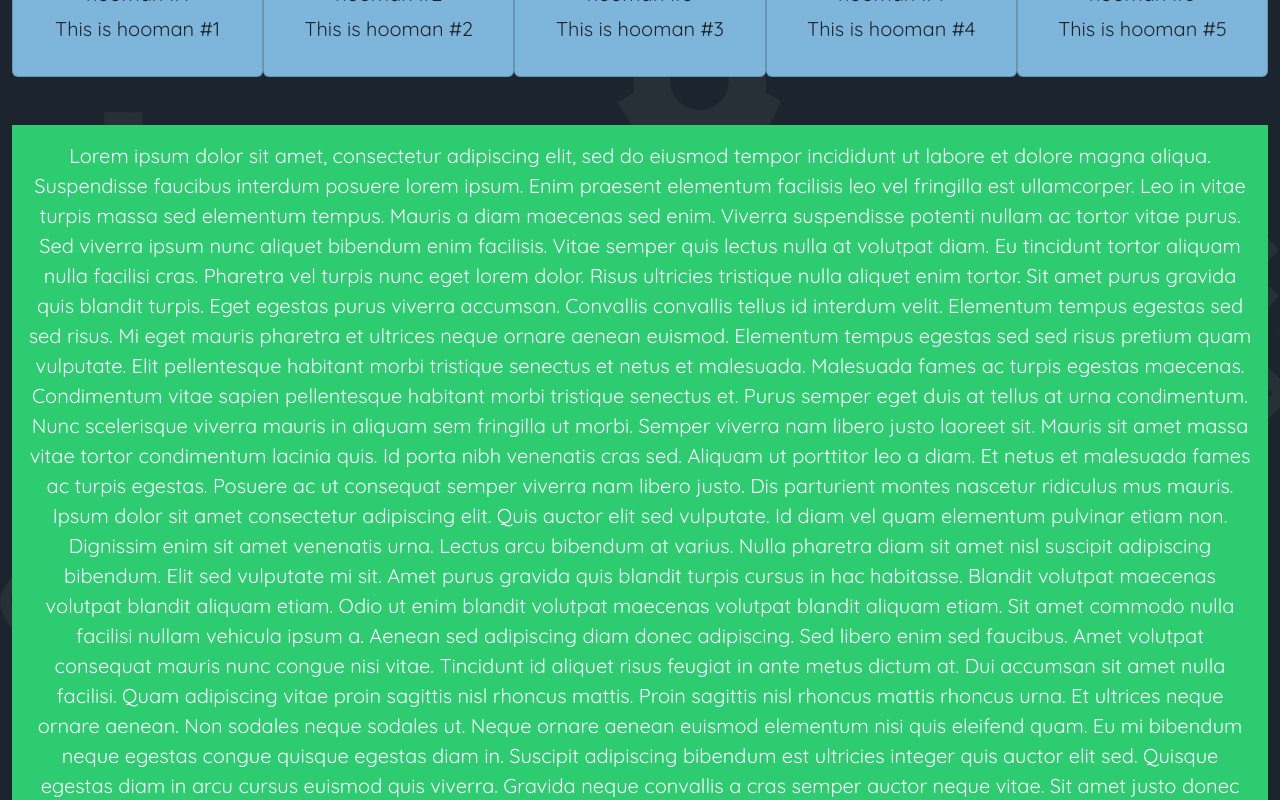
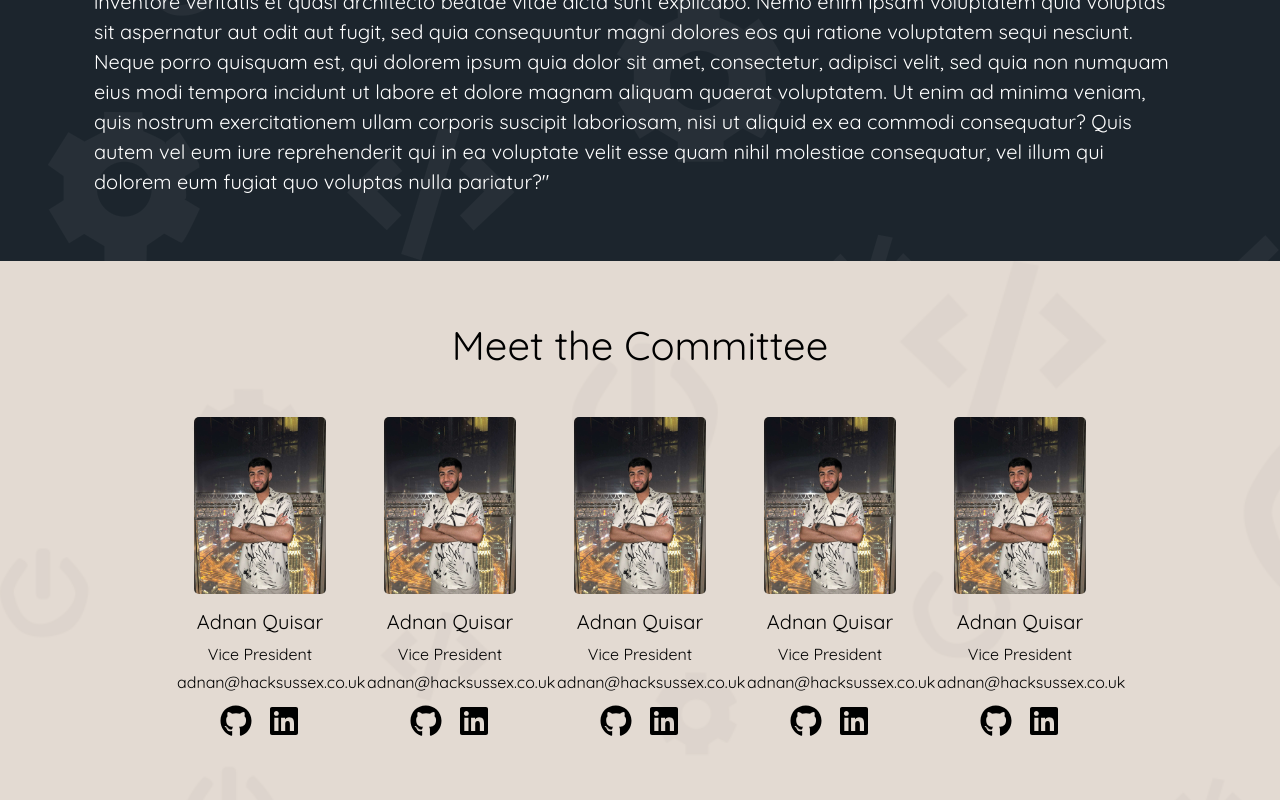
Before and after one commit to HackSussexP/HackSussexWebsite, a React (Create React App) app: page /about in a window 1280 px wide. Shown: the part 460-1260 px from the top of the page. Built offline with nearby package versions, Linux system fonts and the light colour scheme.

Commit message:
feat: about section completed

```diff
--- a/src/components/PhotoCard.js
+++ b/src/components/PhotoCard.js
@@ -1,17 +1,25 @@
 import React from 'react';
+import styles from '../views/About.module.css';
 
-const PhotoCard = (props) => {
-    return (
-        <>
-            <div className="card text-center p-3" style={{width: 18+"rem", backgroundColor: "var(--light-blue)"}}>
-                <img className='card-img-top' src={props.photo} alt='hooman #5'></img>
-                <div className="card-body">
-                <h5 className="card-title">{props.title}</h5>
-                <p className="card-text">{props.text}</p>
-                </div>
-            </div>
-        </>
-    )
-}
+import { FaGithub, FaLinkedin } from 'react-icons/fa';
+
+const PhotoCard = ({ imageUrl, name, role, email, githubLink, linkedinLink }) => {
+  return (
+    <div className="text-center mb-4">
+      <img src={imageUrl} alt={`${name}'s photo`} style={{ width: '80%', maxWidth: '200px', height: 'auto', maxHeight: '340px', borderRadius: '5px' }} />
+      <h5 className={styles.blackText + " mt-3 font-weight-bold"}>{name}</h5>
+      <div className={styles.roleText + " font-weight-bold"} style={{ color: 'black'}}>{role}</div>
+      <a href={`mailto:${email}`} className={styles.emailLink}>{email}</a>
+      <div className="d-flex justify-content-center mt-2">
+        <a href={githubLink} target="_blank" rel="noopener noreferrer" className="mx-2">
+          <FaGithub className={styles.icon} />
+        </a>
+        <a href={linkedinLink} target="_blank" rel="noopener noreferrer" className="mx-2">
+          <FaLinkedin className={styles.icon} />
+        </a>
+      </div>
+    </div>
+  );
+};
 
 export default PhotoCard;
--- a/src/views/About.js
+++ b/src/views/About.js
@@ -1,57 +1,112 @@
 import React from 'react';
-import human from './../assets/index-carousel/image1.png'
+import styles from './About.module.css';
+
 import PhotoCard from './../components/PhotoCard'
 
-//To change
-// - add actual people's photos, names and descriptions
-// - fill in 'the rest of the page' once we know what is going there
-// - sort out display for wide (horizontal) and thin (vertical) mode
+import adnan from '../assets/Committee/adnan.jpg'
 
 const About = () => {
-  return(
+
+  const committeeMembers = [
+    {
+      imageUrl: adnan,
+      name: "Adnan Quisar",
+      role: "Vice President",
+      email: "adnan@hacksussex.co.uk",
+      githubLink: "https://github.com/adnantech",
+      linkedinLink: "https://linkedin.com/in/adnanquisar"
+    },
+    {
+      imageUrl: adnan,
+      name: "Adnan Quisar",
+      role: "Vice President",
+      email: "adnan@hacksussex.co.uk",
+      githubLink: "https://github.com/adnantech",
+      linkedinLink: "https://linkedin.com/in/adnanquisar"
+    },
+    {
+      imageUrl: adnan,
+      name: "Adnan Quisar",
+      role: "Vice President",
+      email: "adnan@hacksussex.co.uk",
+      githubLink: "https://github.com/adnantech",
+      linkedinLink: "https://linkedin.com/in/adnanquisar"
+    },
+    {
+      imageUrl: adnan,
+      name: "Adnan Quisar",
+      role: "Vice President",
+      email: "adnan@hacksussex.co.uk",
+      githubLink: "https://github.com/adnantech",
+      linkedinLink: "https://linkedin.com/in/adnanquisar"
+    },
+    {
+      imageUrl: adnan,
+      name: "Adnan Quisar",
+      role: "Vice President",
+      email: "adnan@hacksussex.co.uk",
+      githubLink: "https://github.com/adnantech",
+      linkedinLink: "https://linkedin.com/in/adnanquisar"
+    },
+    {
+      imageUrl: adnan,
+      name: "Adnan Quisar",
+      role: "Vice President",
+      email: "adnan@hacksussex.co.uk",
+      githubLink: "https://github.com/adnantech",
+      linkedinLink: "https://linkedin.com/in/adnanquisar"
+    },
+    {
+      imageUrl: adnan,
+      name: "Adnan Quisar",
+      role: "Vice President",
+      email: "adnan@hacksussex.co.uk",
+      githubLink: "https://github.com/adnantech",
+      linkedinLink: "https://linkedin.com/in/adnanquisar"
+    },
+    {
+      imageUrl: adnan,
+      name: "Adnan Quisar",
+      role: "Vice President",
+      email: "adnan@hacksussex.co.uk",
+      githubLink: "https://github.com/adnantech",
+      linkedinLink: "https://linkedin.com/in/adnanquisar"
+    },
+  ];
+
+  return (
     <>
-      <div>
-        <div className='container-fluid'>
-          <h1 className='row text-lg-center p-5'>MEET US</h1>
-          <div className="row d-block d-sm-none">
-            <PhotoCard photo={human} title={"hooman #1"} text={"This is hooman #1"}/>
-            <PhotoCard photo={human} title={"hooman #2"} text={"This is hooman #2"}/>
-            <PhotoCard photo={human} title={"hooman #3"} text={"This is hooman #3"}/>
-            <PhotoCard photo={human} title={"hooman #4"} text={"This is hooman #4"}/>
-            <PhotoCard photo={human} title={"hooman #5"} text={"This is hooman #5"}/>
+    <div className="container mt-5">
+      <div className="row">
+        <div className="col text-center">
+          <h1 className="display-3 font-weight-bold">Hi, we are HackSussex</h1>
+        </div>
+      </div>
+      <div className="row mt-4">
+          <div className="col px-4">
+            <p className={styles.responsiveText}>"Lorem ipsum dolor sit amet, consectetur adipiscing elit, sed do eiusmod tempor incididunt ut labore et dolore magna aliqua. Ut enim ad minim veniam, quis nostrud exercitation ullamco laboris nisi ut aliquip ex ea commodo consequat. Duis aute irure dolor in reprehenderit in voluptate velit esse cillum dolore eu fugiat nulla pariatur. Excepteur sint occaecat cupidatat non proident, sunt in culpa qui officia deserunt mollit anim id est laborum."</p>
+            <p className={styles.responsiveText}>Section 1.10.32 of "de Finibus Bonorum et Malorum", written by Cicero in 45 BC
+              "Sed ut perspiciatis unde omnis iste natus error sit voluptatem accusantium doloremque laudantium, totam rem aperiam, eaque ipsa quae ab illo inventore veritatis et quasi architecto beatae vitae dicta sunt explicabo. Nemo enim ipsam voluptatem quia voluptas sit aspernatur aut odit aut fugit, sed quia consequuntur magni dolores eos qui ratione voluptatem sequi nesciunt. Neque porro quisquam est, qui dolorem ipsum quia dolor sit amet, consectetur, adipisci velit, sed quia non numquam eius modi tempora incidunt ut labore et dolore magnam aliquam quaerat voluptatem. Ut enim ad minima veniam, quis nostrum exercitationem ullam corporis suscipit laboriosam, nisi ut aliquid ex ea commodi consequatur? Quis autem vel eum iure reprehenderit qui in ea voluptate velit esse quam nihil molestiae consequatur, vel illum qui dolorem eum fugiat quo voluptas nulla pariatur?"</p>
           </div>
-          <div className="row d-none d-sm-block">
-            <div className='d-flex justify-content-around'>
-              <PhotoCard photo={human} title={"hooman #1"} text={"This is hooman #1"}/>
-              <PhotoCard photo={human} title={"hooman #2"} text={"This is hooman #2"}/>
-              <PhotoCard photo={human} title={"hooman #3"} text={"This is hooman #3"}/>
-              <PhotoCard photo={human} title={"hooman #4"} text={"This is hooman #4"}/>
-              <PhotoCard photo={human} title={"hooman #5"} text={"This is hooman #5"}/>
+      </div>
+    </div>
+
+    <div className={styles.meetCommitteeSection}>
+        <div className="container mt-5">
+          <h1 className={styles.titleSpacing + " text-center mb-5"}>Meet the Committee</h1>
+          {Array(Math.ceil(committeeMembers.length / 5)).fill().map((_, rowIndex) => (
+            <div className="row d-flex justify-content-center"  key={rowIndex}>
+              {committeeMembers.slice(rowIndex * 5, (rowIndex + 1) * 5).map(member => (
+                <div className="col-lg-2 col-md-3 col-sm-4 col-12 mb-5" key={member.name}>
+                  <PhotoCard {...member} />
+                </div>
+              ))}
             </div>
-          </div>
-          <div className='container-fluid text-center p-3 mt-5' style={{backgroundColor: "var(--green)"}}>Lorem ipsum dolor sit amet, consectetur adipiscing elit, sed do eiusmod tempor incididunt ut labore et dolore magna aliqua. Suspendisse faucibus interdum posuere lorem ipsum. Enim praesent elementum facilisis leo vel fringilla est ullamcorper. Leo in vitae turpis massa sed elementum tempus. Mauris a diam maecenas sed enim. Viverra suspendisse potenti nullam ac tortor vitae purus. Sed viverra ipsum nunc aliquet bibendum enim facilisis. Vitae semper quis lectus nulla at volutpat diam. Eu tincidunt tortor aliquam nulla facilisi cras. Pharetra vel turpis nunc eget lorem dolor. Risus ultricies tristique nulla aliquet enim tortor. Sit amet purus gravida quis blandit turpis. Eget egestas purus viverra accumsan. Convallis convallis tellus id interdum velit. Elementum tempus egestas sed sed risus. Mi eget mauris pharetra et ultrices neque ornare aenean euismod. Elementum tempus egestas sed sed risus pretium quam vulputate. Elit pellentesque habitant morbi tristique senectus et netus et malesuada. Malesuada fames ac turpis egestas maecenas. Condimentum vitae sapien pellentesque habitant morbi tristique senectus et.
-
-Purus semper eget duis at tellus at urna condimentum. Nunc scelerisque viverra mauris in aliquam sem fringilla ut morbi. Semper viverra nam libero justo laoreet sit. Mauris sit amet massa vitae tortor condimentum lacinia quis. Id porta nibh venenatis cras sed. Aliquam ut porttitor leo a diam. Et netus et malesuada fames ac turpis egestas. Posuere ac ut consequat semper viverra nam libero justo. Dis parturient montes nascetur ridiculus mus mauris. Ipsum dolor sit amet consectetur adipiscing elit. Quis auctor elit sed vulputate. Id diam vel quam elementum pulvinar etiam non. Dignissim enim sit amet venenatis urna. Lectus arcu bibendum at varius. Nulla pharetra diam sit amet nisl suscipit adipiscing bibendum. Elit sed vulputate mi sit. Amet purus gravida quis blandit turpis cursus in hac habitasse.
-
-Blandit volutpat maecenas volutpat blandit aliquam etiam. Odio ut enim blandit volutpat maecenas volutpat blandit aliquam etiam. Sit amet commodo nulla facilisi nullam vehicula ipsum a. Aenean sed adipiscing diam donec adipiscing. Sed libero enim sed faucibus. Amet volutpat consequat mauris nunc congue nisi vitae. Tincidunt id aliquet risus feugiat in ante metus dictum at. Dui accumsan sit amet nulla facilisi. Quam adipiscing vitae proin sagittis nisl rhoncus mattis. Proin sagittis nisl rhoncus mattis rhoncus urna. Et ultrices neque ornare aenean. Non sodales neque sodales ut. Neque ornare aenean euismod elementum nisi quis eleifend quam. Eu mi bibendum neque egestas congue quisque egestas diam in. Suscipit adipiscing bibendum est ultricies integer quis auctor elit sed. Quisque egestas diam in arcu cursus euismod quis viverra. Gravida neque convallis a cras semper auctor neque vitae. Sit amet justo donec enim diam vulputate ut pharetra.
-
-Potenti nullam ac tortor vitae purus faucibus. Ullamcorper velit sed ullamcorper morbi tincidunt ornare. Egestas erat imperdiet sed euismod nisi porta lorem mollis. Condimentum id venenatis a condimentum. Vestibulum sed arcu non odio euismod lacinia at quis. Ut pharetra sit amet aliquam. Molestie at elementum eu facilisis sed. Egestas egestas fringilla phasellus faucibus scelerisque. Id volutpat lacus laoreet non curabitur gravida arcu. A erat nam at lectus urna. Purus viverra accumsan in nisl nisi scelerisque. Aenean vel elit scelerisque mauris pellentesque pulvinar pellentesque habitant morbi.
-
-Fermentum posuere urna nec tincidunt praesent. Placerat in egestas erat imperdiet. Rhoncus mattis rhoncus urna neque. Laoreet non curabitur gravida arcu ac. Adipiscing elit ut aliquam purus sit. Accumsan tortor posuere ac ut consequat semper. Sed id semper risus in hendrerit gravida rutrum. Id aliquet lectus proin nibh nisl condimentum id. Amet purus gravida quis blandit turpis cursus in hac habitasse. Enim nulla aliquet porttitor lacus luctus accumsan tortor. Donec massa sapien faucibus et. Dolor magna eget est lorem.
-
-Suspendisse in est ante in nibh mauris cursus mattis molestie. Nec tincidunt praesent semper feugiat nibh sed. Egestas pretium aenean pharetra magna ac placerat vestibulum lectus. Vel facilisis volutpat est velit. Etiam dignissim diam quis enim lobortis scelerisque. Ipsum consequat nisl vel pretium lectus quam id leo in. Ipsum a arcu cursus vitae. Sit amet justo donec enim diam vulputate. Erat nam at lectus urna duis convallis convallis tellus id. Vestibulum rhoncus est pellentesque elit ullamcorper dignissim cras tincidunt.
-
-Viverra suspendisse potenti nullam ac tortor. Ut tortor pretium viverra suspendisse. Quis imperdiet massa tincidunt nunc pulvinar. Quis vel eros donec ac odio tempor orci. Egestas pretium aenean pharetra magna ac placerat vestibulum. Orci eu lobortis elementum nibh tellus molestie nunc. Id porta nibh venenatis cras sed felis. Mi bibendum neque egestas congue quisque. Viverra mauris in aliquam sem fringilla ut. Sit amet aliquam id diam maecenas ultricies mi eget. Et netus et malesuada fames ac turpis. Leo vel fringilla est ullamcorper. Mauris a diam maecenas sed enim. Mattis vulputate enim nulla aliquet porttitor lacus luctus accumsan. Dolor sed viverra ipsum nunc. Interdum velit euismod in pellentesque. Erat pellentesque adipiscing commodo elit. Facilisi etiam dignissim diam quis enim lobortis scelerisque fermentum. Aenean pharetra magna ac placerat. Tortor at auctor urna nunc id cursus.
-
-Semper risus in hendrerit gravida rutrum quisque non tellus orci. Consectetur lorem donec massa sapien faucibus et molestie. Hac habitasse platea dictumst vestibulum rhoncus est pellentesque elit ullamcorper. Ut etiam sit amet nisl purus in mollis. Massa id neque aliquam vestibulum morbi blandit cursus. Sit amet nisl purus in mollis nunc sed id. Scelerisque in dictum non consectetur. Tempor nec feugiat nisl pretium fusce id velit ut tortor. A pellentesque sit amet porttitor eget dolor. Dictum varius duis at consectetur lorem donec massa sapien. Quam quisque id diam vel quam elementum pulvinar. In fermentum et sollicitudin ac orci phasellus egestas. Blandit turpis cursus in hac habitasse platea dictumst quisque. Est ultricies integer quis auctor. Et malesuada fames ac turpis egestas sed. Tortor posuere ac ut consequat semper viverra nam libero. Mattis molestie a iaculis at. Nibh praesent tristique magna sit amet. Lectus magna fringilla urna porttitor rhoncus dolor purus. Pharetra et ultrices neque ornare.
-
-Odio pellentesque diam volutpat commodo sed egestas. Nec ullamcorper sit amet risus nullam eget felis eget nunc. Ultricies tristique nulla aliquet enim tortor at auctor urna. Turpis tincidunt id aliquet risus. Duis tristique sollicitudin nibh sit amet commodo nulla facilisi. Cras semper auctor neque vitae tempus quam pellentesque nec. Ullamcorper velit sed ullamcorper morbi tincidunt ornare. Justo donec enim diam vulputate ut pharetra sit amet aliquam. Vulputate dignissim suspendisse in est. Cursus euismod quis viverra nibh cras pulvinar mattis nunc sed. Dictum at tempor commodo ullamcorper a lacus vestibulum sed. Facilisis volutpat est velit egestas dui id ornare arcu odio. Aenean sed adipiscing diam donec adipiscing tristique risus nec. Sed id semper risus in hendrerit gravida rutrum quisque non. Purus gravida quis blandit turpis cursus in hac habitasse. Est ante in nibh mauris. Scelerisque eu ultrices vitae auctor eu augue ut lectus. Interdum posuere lorem ipsum dolor sit amet consectetur adipiscing.
-
-Eu sem integer vitae justo eget magna fermentum. Et molestie ac feugiat sed lectus vestibulum mattis ullamcorper velit. Quis imperdiet massa tincidunt nunc pulvinar sapien et ligula. Ut pharetra sit amet aliquam id. Auctor eu augue ut lectus arcu bibendum at varius vel. Tellus in metus vulputate eu scelerisque felis. Sed libero enim sed faucibus turpis in eu mi bibendum. Purus semper eget duis at. Turpis cursus in hac habitasse platea dictumst. Volutpat consequat mauris nunc congue. Lectus magna fringilla urna porttitor rhoncus dolor. Sed nisi lacus sed viverra tellus in hac habitasse platea. Et malesuada fames ac turpis egestas maecenas pharetra convallis posuere. Pretium viverra suspendisse potenti nullam ac tortor vitae purus. Id diam maecenas ultricies mi eget mauris pharetra et. Amet consectetur adipiscing elit duis tristique.</div>
+          ))}
         </div>
       </div>
     </>
   );
-}
+};
 
 export default About;
--- /dev/null
+++ b/src/views/About.module.css
@@ -0,0 +1,50 @@
+.meetCommitteeSection {
+  background-color: #e3dad2;
+  background-image: url("./../assets/sparse-icon-scatter-dark.png");
+}
+
+.blackText {
+  color: black;
+}
+
+.icon {
+  color: black;
+  transition: transform 0.3s;
+  font-size: 2rem;
+}
+
+.icon:hover {
+  transform: scale(1.5);
+}
+
+.emailLink {
+  text-decoration: none;
+  color: black;
+  font-size: 1rem;
+  transition: text-decoration 0.3s, color 0.3s;
+}
+
+.emailLink:hover {
+  text-decoration: underline;
+  color: blue;
+}
+
+.roleText {
+  font-size: 1rem;
+}
+
+.titleSpacing {
+  padding-top: 60px;
+  color: black;
+}
+
+.responsiveText {
+  font-size: 1.2rem;
+}
+
+@media (min-width: 576px) {
+  .responsiveText {
+    font-size: inherit;
+  }
+
+}
```
Also changed, not shown: src/assets/Committee/adnan.jpg (added).
